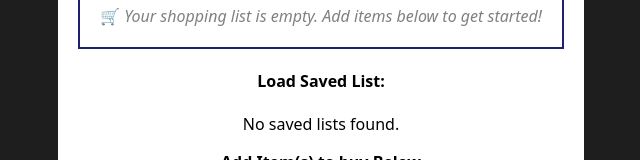
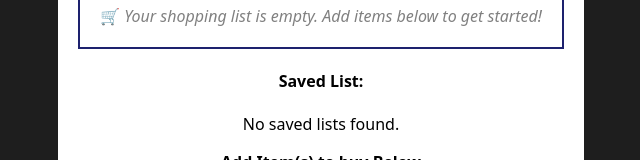
Before and after one commit to Nightcrawler-ops/Shopping-List, a React (Vite) app: page / in a window 1280 px wide. Shown: the part 266-426 px from the top of the page, without its empty margins (319-959 px from the left). Built offline with nearby package versions, Linux system fonts and the light colour scheme.

Commit message:
Update v2.1

```diff
--- a/src/foods.jsx
+++ b/src/foods.jsx
@@ -234,7 +234,7 @@ function FoodList() {
       )}
 
       <div>
-        <h4>Load Saved List:</h4>
+        <h4>Saved List:</h4>
         {Object.keys(savedLists).length === 0 && <p>No saved lists found.</p>}
         {Object.keys(savedLists).map(name => (
           <div key={name} style={{ marginBottom: "8px" }}>
```
